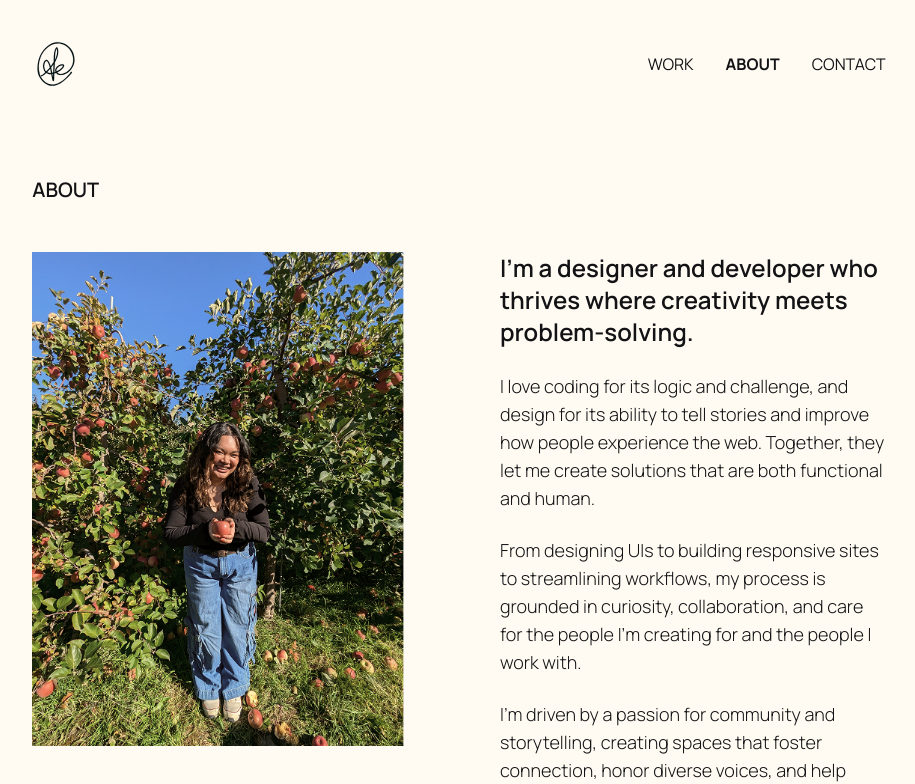
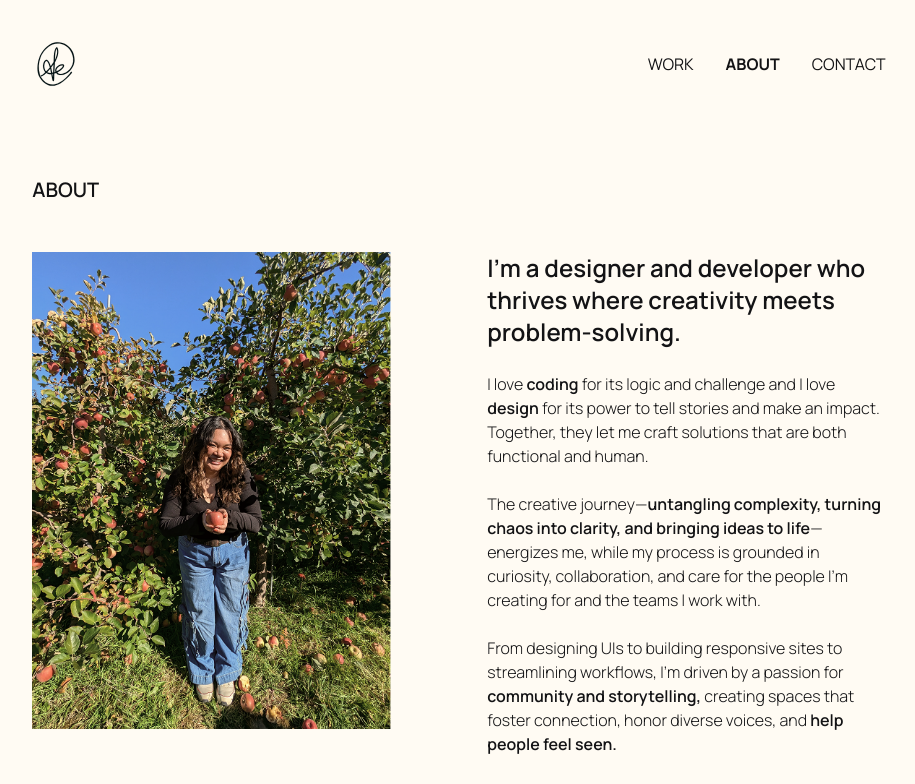
Before and after one commit to aescaba/portfolio, a Next.js app: page /about in a window 1280 px wide. Shown: the top 784 px of the page, without its empty margins (181-1096 px from the left). Built offline with nearby package versions, Linux system fonts and the light colour scheme.

Commit message:
update home blurb, bio

```diff
--- a/pages/about.js
+++ b/pages/about.js
@@ -15,15 +15,15 @@ export default function About() {
         </div>
 
         {/* second column - bio */}
-        <div class="space-y-6 font-light text-lg/7">
+        <div class="space-y-6 font-light">
           <p class="font-semibold text-2xl">
          I&apos;m a designer and developer who thrives where creativity meets problem-solving.</p>
 
-          <p>I love coding for its logic and challenge, and design for its ability to tell stories and improve how people experience the web. Together, they let me create solutions that are both functional and human.</p>
+          <p>I love <span className="font-semibold">coding</span> for its logic and challenge and I love <span className="font-semibold">design</span> for its power to tell stories and make an impact. Together, they let me craft solutions that are both functional and human.</p>
 
-          <p>From designing UIs to building responsive sites to streamlining workflows, my process is grounded in curiosity, collaboration, and care for the people I&apos;m creating for and the people I work with.</p>
+          <p>The creative journey&mdash;<span className="font-semibold">untangling complexity, turning chaos into clarity, and bringing ideas to life</span>&mdash;energizes me, while my process is grounded in curiosity, collaboration, and care for the people I&apos;m creating for and the teams I work with.</p>
 
-          <p>I&apos;m driven by a passion for community and storytelling, creating spaces that foster connection, honor diverse voices, and help people feel seen.</p>
+          <p>From designing UIs to building responsive sites to streamlining workflows, I&apos;m driven by a passion for <span className="font-semibold">community and storytelling,</span> creating spaces that foster connection, honor diverse voices, and <span className="font-semibold">help people feel seen.</span></p>
 
           <p>Off the clock, you might find me catching up on my endless video game and book backlog, baking or cooking, curating too many Spotify playlists, or planning my next cosplay.</p>
 
--- a/pages/index.js
+++ b/pages/index.js
@@ -5,9 +5,9 @@ export default function Home() {
   return (
     <div class="flex-col h-[60vh] content-center space-y-4">
       <h1 class="text-2xl lg:text-4xl font-semibold">
-        I&apos;m Amanda, a  <span class="font-bold bg-linear-to-r hover:bg-linear-to-l from-blue-500 via-orange-500 to-amber-500 inline-block leading-tight text-transparent bg-clip-text">designer &amp; developer </span> passionate about people and process.</h1>
+        I&apos;m Amanda, a  <span class="font-bold bg-linear-to-r hover:bg-linear-to-l from-blue-500 via-orange-500 to-amber-500 inline-block leading-tight text-transparent bg-clip-text">designer &amp; developer </span> motivated by people, process, and the creative journey.</h1>
       <h2 class="text-lg font-light">
-       I care about community and storytelling and I love the challenge of turning ideas into inclusive, well-crafted solutions that serve both people and purpose.
+       Driven by my passion for community and storytelling, I love turning chaos into clarity and bringing ideas to life through well-crafted solutions that serve both people and purpose.
       </h2>
       {/* <div class="my-6 text-blue-300 font-light text-lg italic">&mdash; Just like me, this website is a constant work in progress :)</div> */}
     </div>
```
